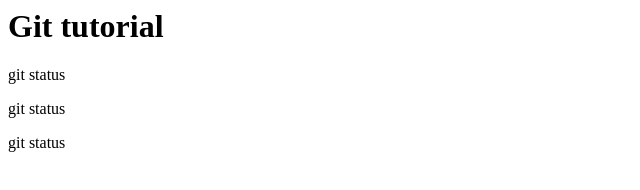
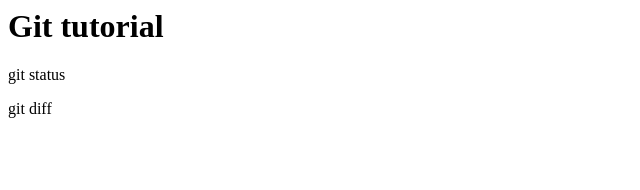
Before and after one commit to Tomo-TW-code/git_tutorial, a plain HTML site: page index.html in a window 1280 px wide. Shown: the full height of the page, 0-640 px from the left. Drawn offline with Linux system fonts and the light colour scheme.

Commit message:
git diff

```diff
--- a/index.html
+++ b/index.html
@@ -1,4 +1,3 @@
 <h1>Git tutorial</h1>
 <p>git status</p>
-<p>git status</p>
-<p>git status</p>
+<p>git diff</p>
```
